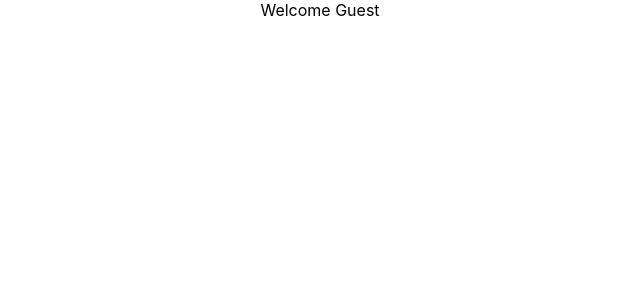
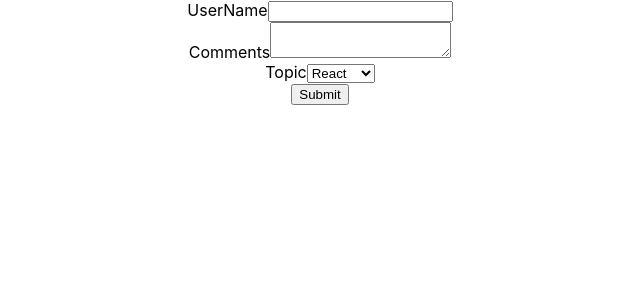
Before and after one commit to aman06it/React-tutorials, a React (Create React App) app: page / in a window 1280 px wide. Shown: the top 300 px of the page, without its empty margins (320-960 px from the left). Built offline with nearby package versions, Linux system fonts and the light colour scheme.

Commit message:
Form handling in React.

```diff
--- a/src/App.js
+++ b/src/App.js
@@ -1,39 +1,11 @@
+import FormComponent from './components/FormComponent';
 import logo from './logo.svg';
-import './App.css';
-import Greet from './components/Greet'
-import Welcome from './components/Welcome';
-import Hello from './components/Hello'
-import Message from './components/Message';
-import Counter from './components/Counter';
-import FunctionClick from './components/FunctionClick';
-import ClassClick from './components/ClassClick';
-import EventBind from './components/EventBind';
-import ParentComponent from './components/ParentComponent';
-import UserGreeting from './components/UserGreeting';
-
+import './App.css'
 
 function App() {
   return (
     <div className="App">
-      <UserGreeting/>
-      {/* <ParentComponent/> */}
-      {/* <EventBind/> */}
-      {/* <ClassClick/> */}
-      {/* <FunctionClick/> */}
-      {/* <Counter/> */}
-      {/* <Message /> */}
-
-      {/* <Greet name='Aman'>
-        <p>children props</p>
-      </Greet>
-      <Greet name='Amit'>
-        <button>Action</button>
-      </Greet>
-      <Greet name='Atul'/>
-      <Welcome name='Aman'/>
-      <Welcome name='Amit'/>
-      <Welcome name='Atul'/> */}
-      {/* <Hello/> */}
+     <FormComponent/>
     </div>
   );
 }
--- /dev/null
+++ b/src/components/FormComponent.js
@@ -0,0 +1,63 @@
+import React, { Component } from 'react'
+
+export class FormComponent extends Component {
+    constructor(){
+        super()
+        this.state={
+             userName:'',
+             comment:'',
+             topic:'react'
+        }
+    }
+    handleUserNameChange=(event)=>{
+        this.setState({
+            userName:event.target.value
+        })
+    }
+    handleUserCommentChange=(event)=>{
+        this.setState({
+            comment:event.target.value
+        })
+    }
+    handledTopic=(event)=>{
+        this.setState({
+            topic:event.target.value
+        })
+    }
+    handleSubmit=(event)=>{
+        alert(`${this.state.userName}, ${this.state.comment}, ${this.state.topic}`)
+        event.preventDefault()
+    }
+    render() {
+        return (
+            <form onSubmit={this.handleSubmit}>
+                <div>
+                    <label>UserName</label>
+                    <input
+                        type="text"
+                        value={this.state.userName}
+                        onChange={this.handleUserNameChange}
+                    />
+                </div>
+                <div>
+                    <label>Comments</label>
+                    <textarea
+                        onChange={this.handleUserCommentChange}
+                        value={this.state.comment}
+                    />
+                </div>
+                <div>
+                    <label>Topic</label>
+                    <select value={this.topic} onChange={this.handledTopic}>
+                        <option value='react'>React</option>
+                        <option value='angular'>Angular</option>
+                        <option value='vue'>Vue</option>
+                    </select>
+                </div>
+                <button type='submit'>Submit</button>
+            </form>
+        )
+    }
+}
+
+export default FormComponent
```
Also changed, not shown: src/components/NameList.js (added, +16 -0 lines).
